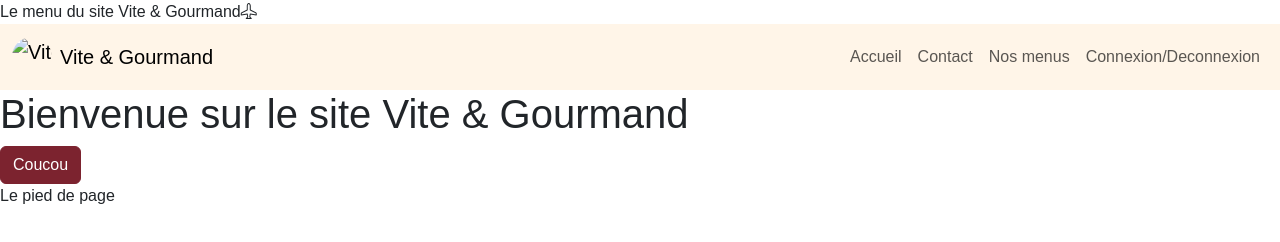
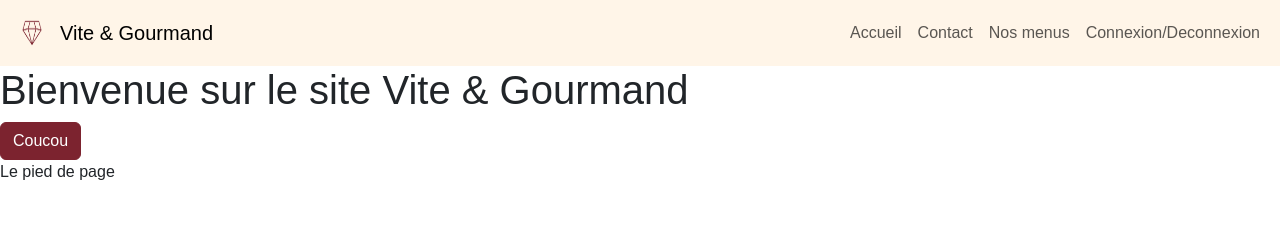
Before and after one commit to Nosheene/Vite---Gourmand, a website with bundled scripts: page index.html in a window 1280 px wide. Built offline with nearby package versions, Linux system fonts and the light colour scheme; files whose address does not match are found by name.

Commit message:
ajout du logo

```diff
--- a/index.html
+++ b/index.html
@@ -11,11 +11,10 @@
 </head>
 <body>
 <header>
-    Le menu du site Vite & Gourmand<i class="bi bi-airplane"></i>
     <nav class="navbar navbar-expand-lg bg-light" data-bs-theme="bg-light">
   <div class="container-fluid">
       <a class="navbar-brand d-flex align-items-center" href="#">
-                <img src="images/logo.png" alt="Vite & Gourmand" width="40" height="40" class="me-2 rounded-circle">
+                <img src="images/Logo.png" alt="Vite & Gourmand" width="40" height="40" class="me-2 rounded-circle">
                 Vite & Gourmand
             </a>
     <button class="navbar-toggler" type="button" data-bs-toggle="collapse" data-bs-target="#navbarSupportedContent" aria-controls="navbarSupportedContent" aria-expanded="false" aria-label="Toggle navigation">
```
Also changed, not shown: images/Logo.png (added).
